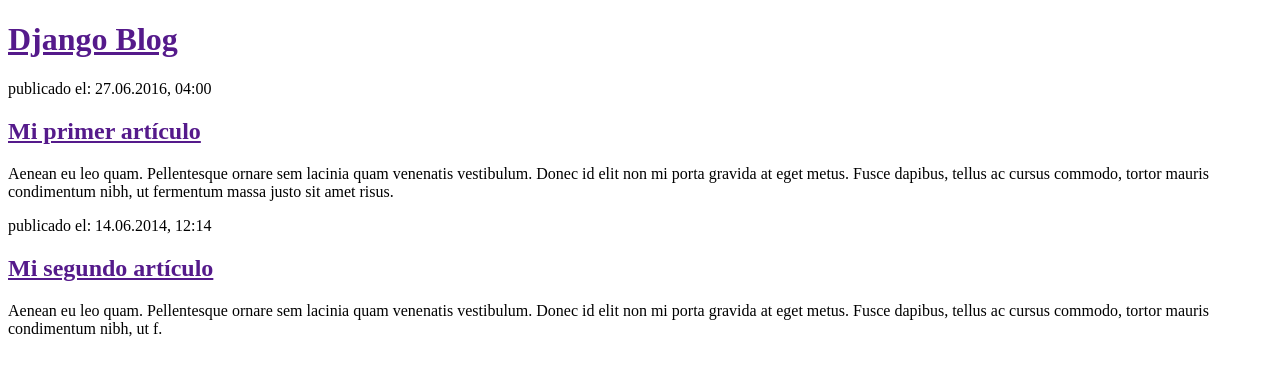
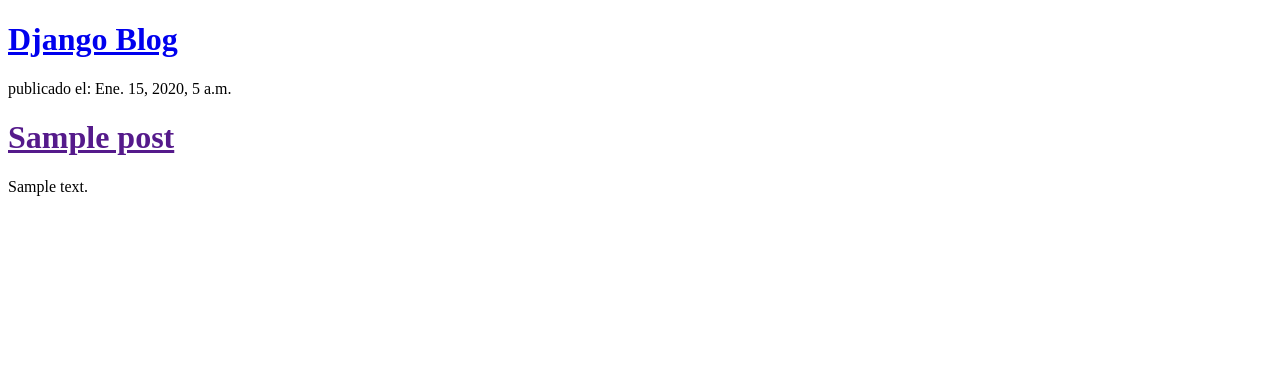
Before and after one commit to elisvan313/Primer-blog-django, a Django app: template blog/templates/blog/post_list.html in a window 1280 px wide. Shown: the top 376 px of the page. Run offline with Django 3.2, Linux system fonts and the light colour scheme; the template is opened without the code that fills it: values that come from a table or form of the project are taken from there, others are empty; tables that the repository leaves empty hold one stand-in row (values such as "Sample post").

Commit message:
modifique las vistas para visualizar los post en la pagina principal

```diff
--- a/blog/templates/blog/post_list.html
+++ b/blog/templates/blog/post_list.html
@@ -6,22 +6,15 @@
 </head>
 <body>
 <div>
-            <h1><a href="">Django Blog</a></h1>
-        </div>
-        <div>
-            <p>publicado el: 27.06.2016, 04:00</p>
-            <h2><a href="">Mi primer artículo</a></h2>
-            <p>Aenean eu leo quam. Pellentesque ornare sem lacinia quam venenatis
-            vestibulum. Donec id elit non mi porta gravida at eget metus. Fusce dapibus,
-             tellus ac cursus commodo, tortor mauris condimentum nibh, ut fermentum massa
-              justo sit amet risus.</p>
-        </div>
-        <div>
-            <p>publicado el: 14.06.2014, 12:14</p>
-            <h2><a href="">Mi segundo artículo</a></h2>
-            <p>Aenean eu leo quam. Pellentesque ornare sem lacinia quam venenatis
-             vestibulum. Donec id elit non mi porta gravida at eget metus. Fusce dapibus,
-              tellus ac cursus commodo, tortor mauris condimentum nibh, ut f.</p>
-        </div>
+    <h1><a href="/">Django Blog</a></h1>
+</div>
+
+{% for post in posts %}
+    <div>
+        <p>publicado el: {{ post.published_date }}</p>
+        <h1><a href="">{{ post.title }}</a></h1>
+        <p>{{ post.text|linebreaks }}</p>
+    </div>
+{% endfor %}
 </body>
 </html>
--- a/blog/views.py
+++ b/blog/views.py
@@ -1,5 +1,7 @@
 from django.shortcuts import render
+from django.utils import timezone
+from .models import Post
 
-# Create your views here.
 def post_list(request):
-	return render(request, 'blog/post_list.html',{})
+    posts = Post.objects.filter(published_date__lte=timezone.now()).order_by('published_date')
+    return render(request, 'blog/post_list.html', {'posts': posts})
```
